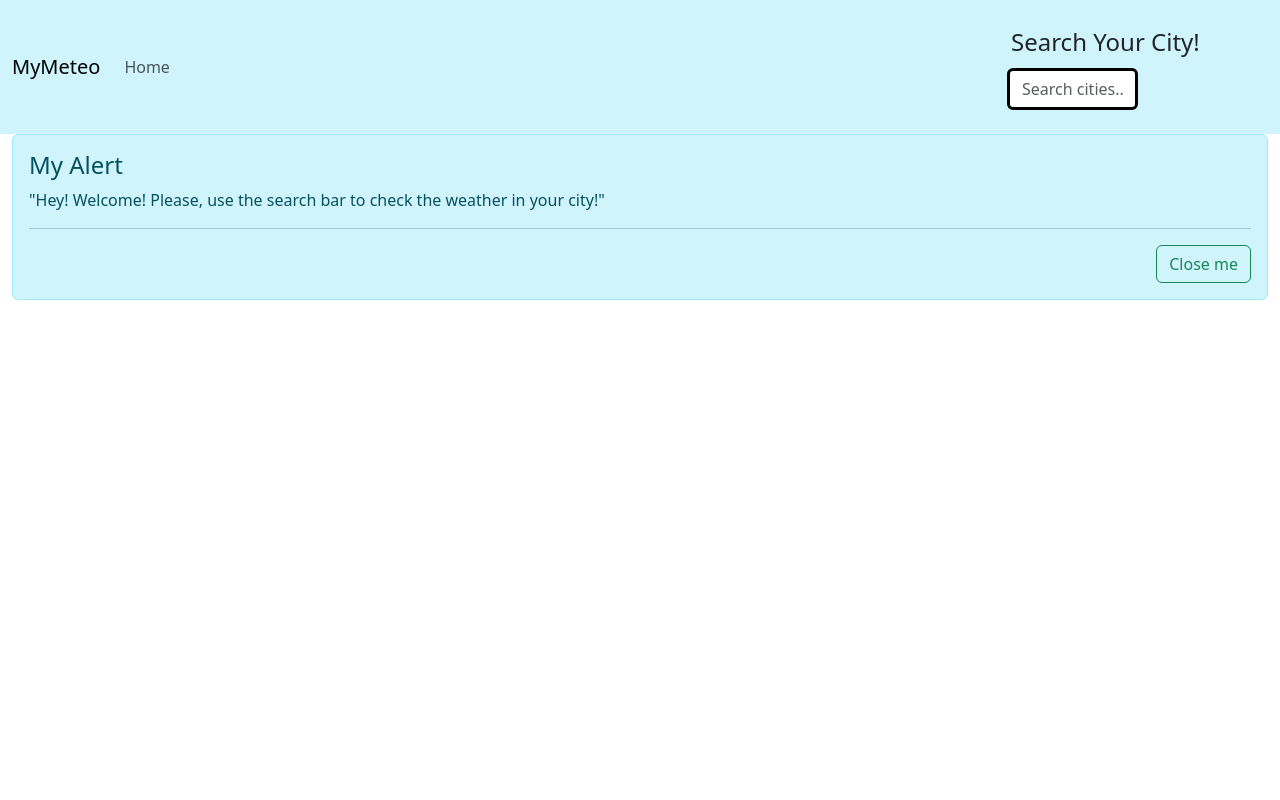
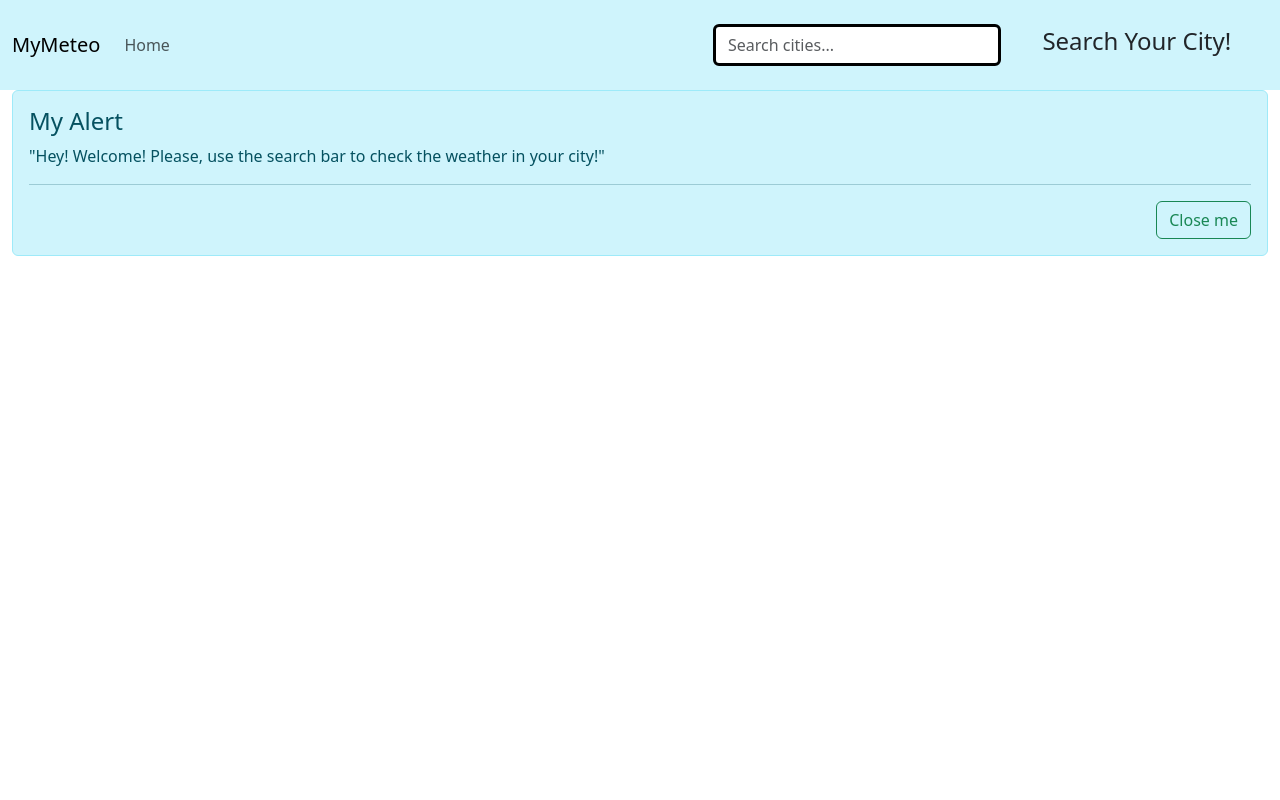
Before and after one commit to GianmariaRicciolini/Meteo-React, a React (Create React App) app: page / in a window 1280 px wide. Shown: the top 800 px of the page. Built offline with nearby package versions, Linux system fonts and the light colour scheme.

Commit message:
navbar layout

```diff
--- a/src/components/SearchBar.jsx
+++ b/src/components/SearchBar.jsx
@@ -18,15 +18,15 @@ const SearchBar = () => {
   };
 
   return (
-    <Form onSubmit={handleSubmit} className="py-3">
-      <Form.Label className="ps-1 fs-4">Search Your City!</Form.Label>
+    <Form onSubmit={handleSubmit} className="py-3 d-flex w-50 justify-content-around align-items-center">
       <Form.Control
         type="text"
         placeholder="Search cities..."
         value={searchTerm}
         onChange={handleChange}
-        className="w-50 border-3 border-black"
+        className="border-3 border-black w-50"
       />
+      <h4 className="pe-3 fs-4">Search Your City!</h4>
     </Form>
   );
 };
```
